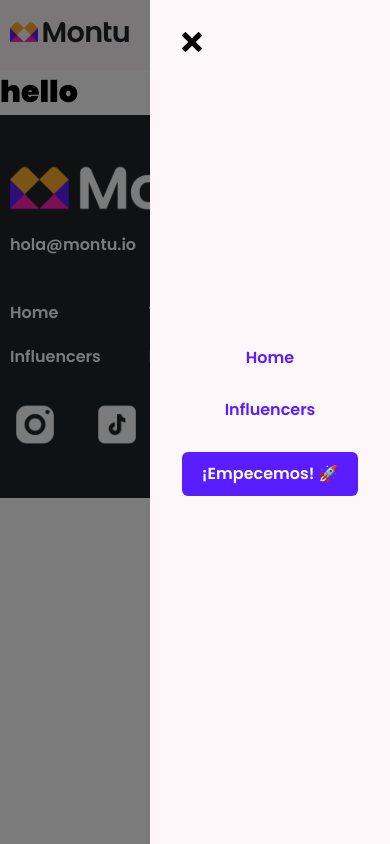
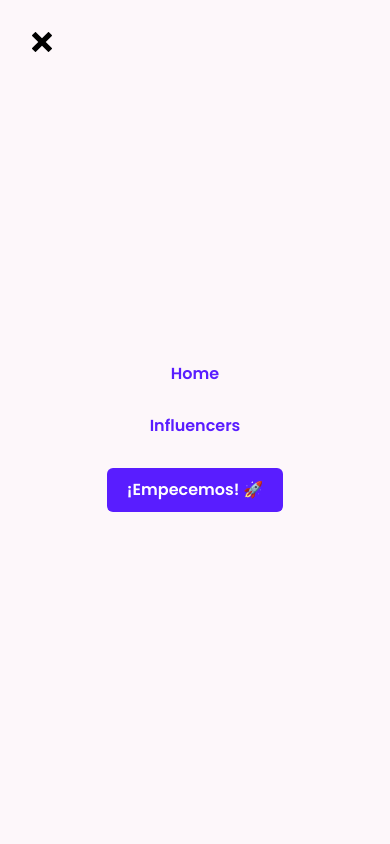
Before and after one commit to M-Alam116/montu, a Next.js app: page / in a window 390 px wide. Both pictures are taken after a click on the element 362 px from the left and 35 px from the top of the page. Built offline with nearby package versions, Linux system fonts and the light colour scheme.

Commit message:
toggle added

```diff
--- a/app/globals.css
+++ b/app/globals.css
@@ -43,7 +43,7 @@ body {
   }
 
   .menu {
-    width: 15rem;
+    width: 100%;
     height: 100%;
     position: absolute;
     top: 0;
--- a/components/Header.tsx
+++ b/components/Header.tsx
@@ -24,7 +24,9 @@ export default function Header() {
                 </Link>
                 <div className={`navigation ${menuVisible ? "showMenu" : ""}`}>
                     <div className="flex items-center gap-[2rem] menu">
-                        <ImCross className="w-[20px] h-[20px] sm:hidden text-black absolute top-[2rem] left-[2rem]" />
+                        <span onClick={() => setMenuVisible(!menuVisible)}>
+                            <ImCross className="w-[20px] h-[20px] sm:hidden text-black absolute top-[2rem] left-[2rem]" />
+                        </span>
                         <Link href="/">
                             <li className="text-[16px] font-[600] leading-[20px] list-none text-[--primaryColor]">Home</li>
                         </Link>
```
